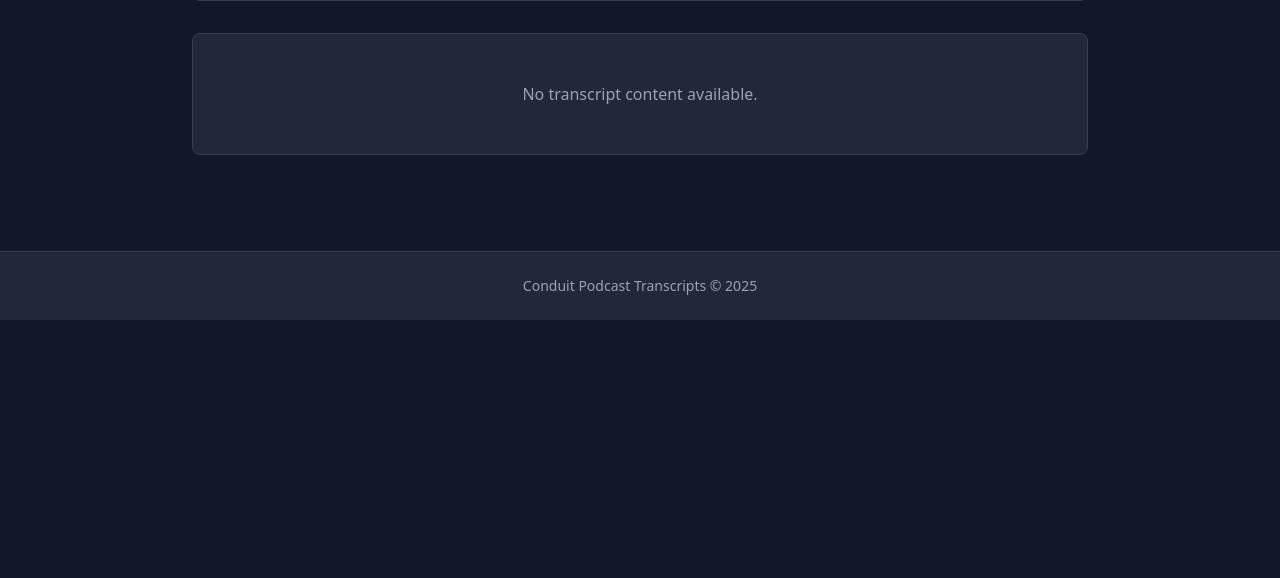
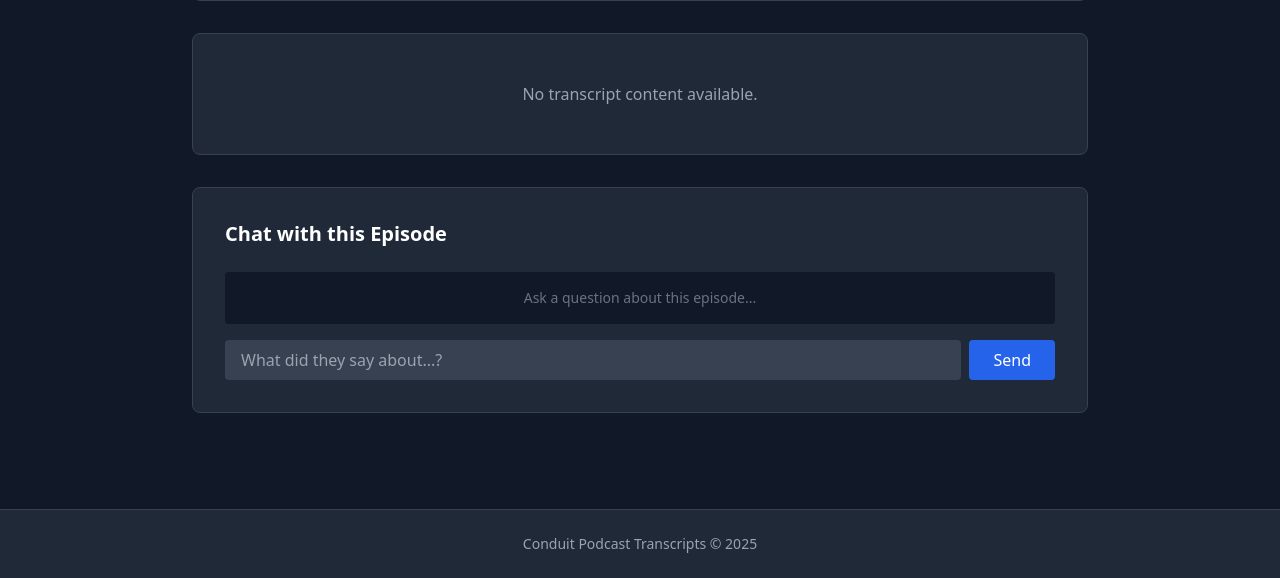
Before and after one commit to kjaymiller/conduit-transcripts, a FastAPI app: template app/templates/episode.html in a window 1280 px wide. Shown: the part 278-856 px from the top of the page. Before the commit the page ends 598 px from the top, so only its background shows below. Run offline with FastAPI, Linux system fonts and the light colour scheme; the template is opened without the code that fills it, so the values that code supplies are empty; parts of the project's set-up code (start-up, migrations or seed data) failed here and were passed over; some libraries are stand-ins or nearby versions.

Commit message:
feat: add RAG chatbot to episode page
- Add POST /api/v1/chat/{episode_number} endpoint using existing RAG logic
- Add ChatRequest model
- Update episode.html with chat UI and JS integration
- Update .beads/issues.jsonl

```diff
--- a/app/api/models.py
+++ b/app/api/models.py
@@ -55,3 +55,7 @@ class EpisodesResponse(BaseModel):
 class HealthResponse(BaseModel):
     status: str
     database: str
+
+
+class ChatRequest(BaseModel):
+    query: str = Field(..., description="User's question")
--- a/app/templates/episode.html
+++ b/app/templates/episode.html
@@ -48,5 +48,95 @@
         <p class="text-gray-400">No transcript content available.</p>
     </div>
     {% endif %}
+
+    <!-- Chat Section -->
+    <div class="mt-8 bg-gray-800 border border-gray-700 rounded-lg p-8">
+        <h3 class="text-xl font-semibold text-white mb-6">Chat with this Episode</h3>
+
+        <div id="chat-messages" class="mb-4 space-y-4 max-h-96 overflow-y-auto p-4 bg-gray-900 rounded">
+            <!-- Messages will appear here -->
+             <div class="text-gray-500 text-sm text-center">Ask a question about this episode...</div>
+        </div>
+
+        <form id="chat-form" class="flex gap-2">
+            <input type="text" id="chat-input"
+                   class="flex-1 bg-gray-700 text-white rounded px-4 py-2 focus:outline-none focus:ring-2 focus:ring-blue-500"
+                   placeholder="What did they say about...?" required>
+            <button type="submit"
+                    class="bg-blue-600 hover:bg-blue-500 text-white px-6 py-2 rounded transition-colors disabled:opacity-50">
+                Send
+            </button>
+        </form>
+    </div>
+
+    <script>
+        const chatForm = document.getElementById('chat-form');
+        const chatInput = document.getElementById('chat-input');
+        const chatMessages = document.getElementById('chat-messages');
+        const episodeNumber = {{ episode.episode_number }};
+
+        chatForm.addEventListener('submit', async (e) => {
+            e.preventDefault();
+            const query = chatInput.value.trim();
+            if (!query) return;
+
+            // Add user message
+            appendMessage('user', query);
+            chatInput.value = '';
+
+            // Create container for assistant response
+            const responseDiv = appendMessage('assistant', '');
+            const contentDiv = responseDiv.querySelector('.message-content');
+
+            try {
+                const response = await fetch(`/api/v1/chat/${episodeNumber}`, {
+                    method: 'POST',
+                    headers: {
+                        'Content-Type': 'application/json',
+                    },
+                    body: JSON.stringify({ query: query }),
+                });
+
+                const reader = response.body.getReader();
+                const decoder = new TextDecoder();
+
+                while (true) {
+                    const { value, done } = await reader.read();
+                    if (done) break;
+                    const text = decoder.decode(value);
+                    contentDiv.textContent += text;
+                    chatMessages.scrollTop = chatMessages.scrollHeight;
+                }
+            } catch (error) {
+                contentDiv.textContent = "Error: " + error.message;
+                contentDiv.classList.add('text-red-400');
+            }
+        });
+
+        function appendMessage(role, text) {
+            const div = document.createElement('div');
+            div.className = `flex ${role === 'user' ? 'justify-end' : 'justify-start'}`;
+
+            const content = document.createElement('div');
+            content.className = `message-content max-w-[80%] rounded-lg px-4 py-2 ${
+                role === 'user'
+                ? 'bg-blue-600 text-white'
+                : 'bg-gray-700 text-gray-200'
+            }`;
+            content.textContent = text;
+
+            div.appendChild(content);
+            chatMessages.appendChild(div);
+
+            // Remove initial placeholder if present
+            if (chatMessages.querySelector('.text-center')) {
+                chatMessages.innerHTML = '';
+                chatMessages.appendChild(div);
+            }
+
+            chatMessages.scrollTop = chatMessages.scrollHeight;
+            return div;
+        }
+    </script>
 </div>
 {% endblock %}
```
Also changed, not shown: app/api/routes.py (+15 -0 lines), 1 other file.
